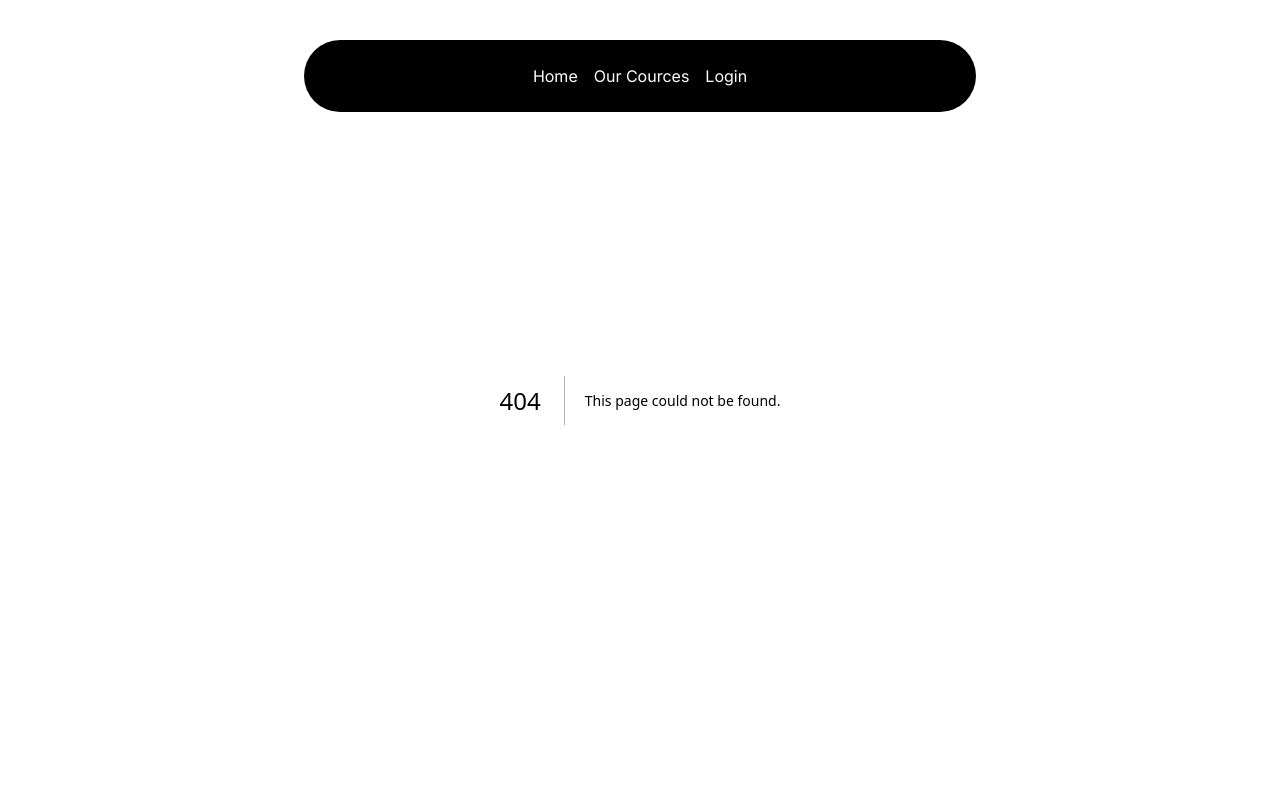
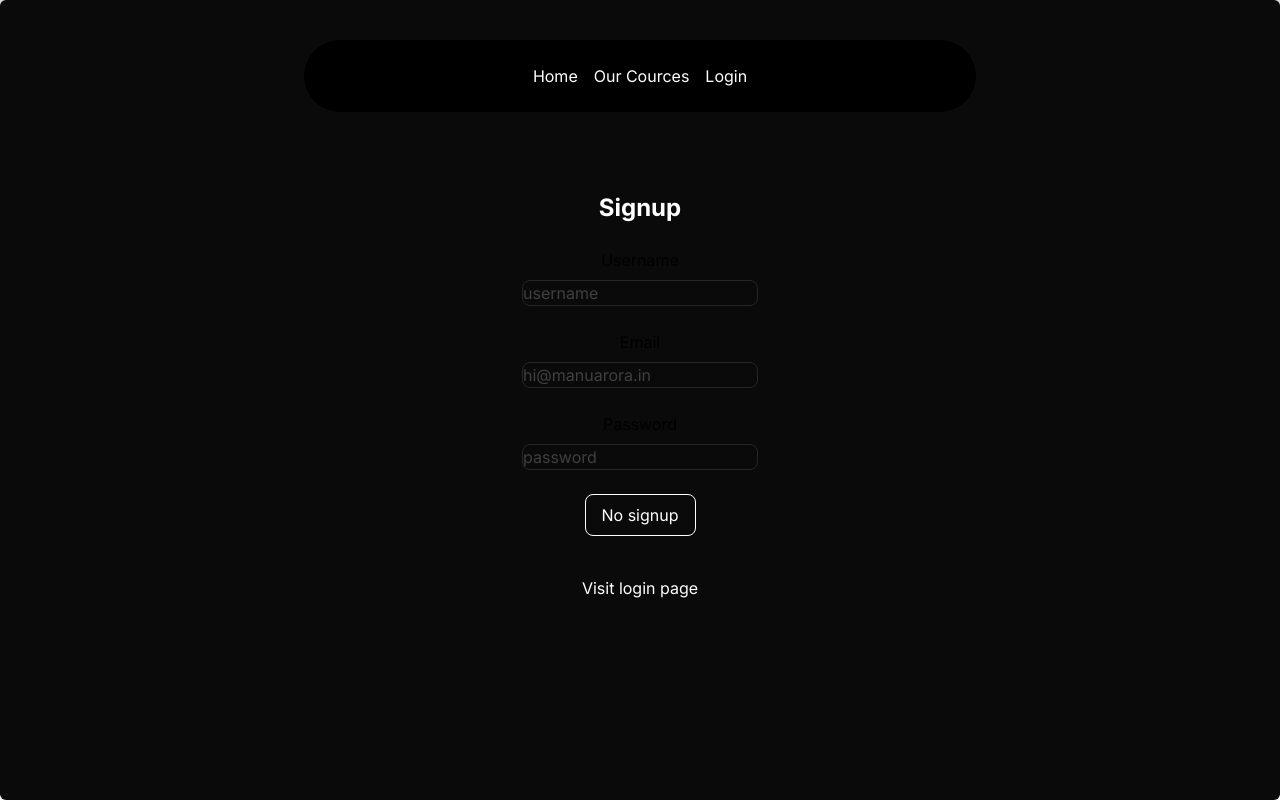
Before and after one commit to Aston8/onlineacadamy, a Next.js app: page /signup in a window 1280 px wide. Before the commit this address had no page. Built offline with nearby package versions, Linux system fonts and the light colour scheme.

Commit message:
Create page.tsx

```diff
--- /dev/null
+++ b/src/app/signup/page.tsx
@@ -0,0 +1,175 @@
+"use client";
+import React, { useEffect } from "react";
+import { BackgroundBeams } from "@/components/ui/background-beams";
+import Link from "next/link";
+import {useRouter} from "next/navigation";
+import axios from "axios";
+import { toast } from "react-hot-toast";
+
+export function SignPage() {
+  const router = useRouter();
+  const [user, setUser] = React.useState({
+      email: "",
+      password: "",
+      username: "",
+  })
+  const [buttonDisabled, setButtonDisabled] = React.useState(false);
+  const [loading, setLoading] = React.useState(false);
+
+  const onSignup = async () => {
+      try {
+          setLoading(true);
+          const response = await axios.post("/api/users/signup", user);
+          console.log("Signup success", response.data);
+          router.push("/login");
+
+      } catch (error:any) {
+          console.log("Signup failed", error.message);
+
+          toast.error(error.message);
+      }finally {
+          setLoading(false);
+      }
+  }
+
+  useEffect(() => {
+      if(user.email.length > 0 && user.password.length > 0 && user.username.length > 0) {
+          setButtonDisabled(false);
+      } else {
+          setButtonDisabled(true);
+      }
+  }, [user]);
+
+
+
+
+  return (
+    <div className="h-[50rem] w-full rounded-md bg-neutral-950 relative flex flex-col items-center justify-center antialiased">
+      <div className="max-w-2xl mx-auto p-4">
+        <h1 className="text-2xl font-bold text-white text-center mb-6">{loading ? "Processing" : "Signup"}</h1>
+
+
+        <div className="flex flex-col items-center mb-6">
+          <p className="text-center w-full">Username</p>
+          <input
+           id="username"
+           value={user.username}
+           onChange={(e) => setUser({...user, username: e.target.value})}
+            type="text"
+            placeholder="username"
+            className="rounded-lg border border-neutral-800 focus:ring-2 focus:ring-teal-500 w-full relative z-10 mt-2 bg-neutral-950 placeholder:text-neutral-700"
+          />
+        </div>
+
+
+        <div className="flex flex-col items-center mb-6">
+          <p className="text-center w-full">Email</p>
+          <input
+          id="email"
+            type="text"
+            value={user.email}
+            onChange={(e) => setUser({...user, email: e.target.value})}
+            placeholder="hi@manuarora.in"
+            className="rounded-lg border border-neutral-800 focus:ring-2 focus:ring-teal-500 w-full relative z-10 mt-2 bg-neutral-950 placeholder:text-neutral-700"
+          />
+        </div>
+
+        <div className="flex flex-col items-center mb-6">
+          <p className="text-center w-full">Password</p>
+          <input
+            id="password"
+            type="password"
+            value={user.password}
+            onChange={(e) => setUser({...user, password: e.target.value})}
+            placeholder="password"
+            className="rounded-lg border border-neutral-800 focus:ring-2 focus:ring-teal-500 w-full relative z-10 mt-2 bg-neutral-950 placeholder:text-neutral-700"
+          />
+        </div>
+
+
+        <div className="flex justify-center mt-4">
+
+            <button
+             onClick={onSignup}
+            className="bg-black-500 text-white rounded-lg px-4 py-2 border border-white"
+            >
+              {buttonDisabled ? "No signup" : "Signup"}
+            </button>
+
+        </div>
+
+
+        <p className="mt-4">
+          <Link href="/login">
+            <button className="text-white rounded-lg px-4 py-2 mt-4 w-full">
+              Visit login page
+            </button>
+          </Link>
+        </p>
+      </div>
+    </div>
+  );
+}
+
+export default SignPage;
+
+
+
+// "use client";
+// import React from "react";
+// import { BackgroundBeams } from "@/components/ui/background-beams";
+// import Link from "next/link";
+
+// export function Page() {
+//   return (
+//     <div className="h-[50rem] w-full rounded-md bg-neutral-950 relative flex flex-col items-center justify-center antialiased">
+//       <div className="max-w-2xl mx-auto p-4">
+//       <h1 className="text-2xl font-bold text-white text-center mb-6">Signup</h1>
+//         <div className="flex flex-col items-center">
+
+//           <p className="text-center w-full">username</p>
+//           <input
+//             type="text"
+//             placeholder="username"
+//             className="rounded-lg border border-neutral-800 focus:ring-2 focus:ring-teal-500 w-full relative z-10 mt-2 bg-neutral-950 placeholder:text-neutral-700"
+//           />
+//         </div>
+
+//         <div className="flex flex-col items-center">
+
+//           <p className="text-center w-full">Login email</p>
+//           <input
+//             type="text"
+//             placeholder="hi@manuarora.in"
+//             className="rounded-lg border border-neutral-800 focus:ring-2 focus:ring-teal-500 w-full relative z-10 mt-2 bg-neutral-950 placeholder:text-neutral-700"
+//           />
+//         </div>
+
+//         <div className="flex flex-col items-center mt-4">
+//           <p className="text-center w-full">Password</p>
+//           <input
+//             type="password"
+//             placeholder="password"
+//             className="rounded-lg border border-neutral-800 focus:ring-2 focus:ring-teal-500 w-full relative z-10 mt-2 bg-neutral-950 placeholder:text-neutral-700"
+//           />
+//         </div>
+//         <div className="flex justify-center mt-4">
+//           <Link href={"/"}>
+//             <button className="bg-black-500 text-white rounded-lg px-4 py-2 border border-white">
+//               Login now
+//             </button>
+//           </Link>
+//         </div>
+//         <p>
+//           <Link href={"/login"}>
+//             <button className="text-white rounded-lg px-4 py-2 mt-4 w-full">
+//               Visit login page
+//             </button>
+//           </Link>
+//         </p>
+//       </div>
+//     </div>
+//   );
+// }
+
+// export default Page;
```
